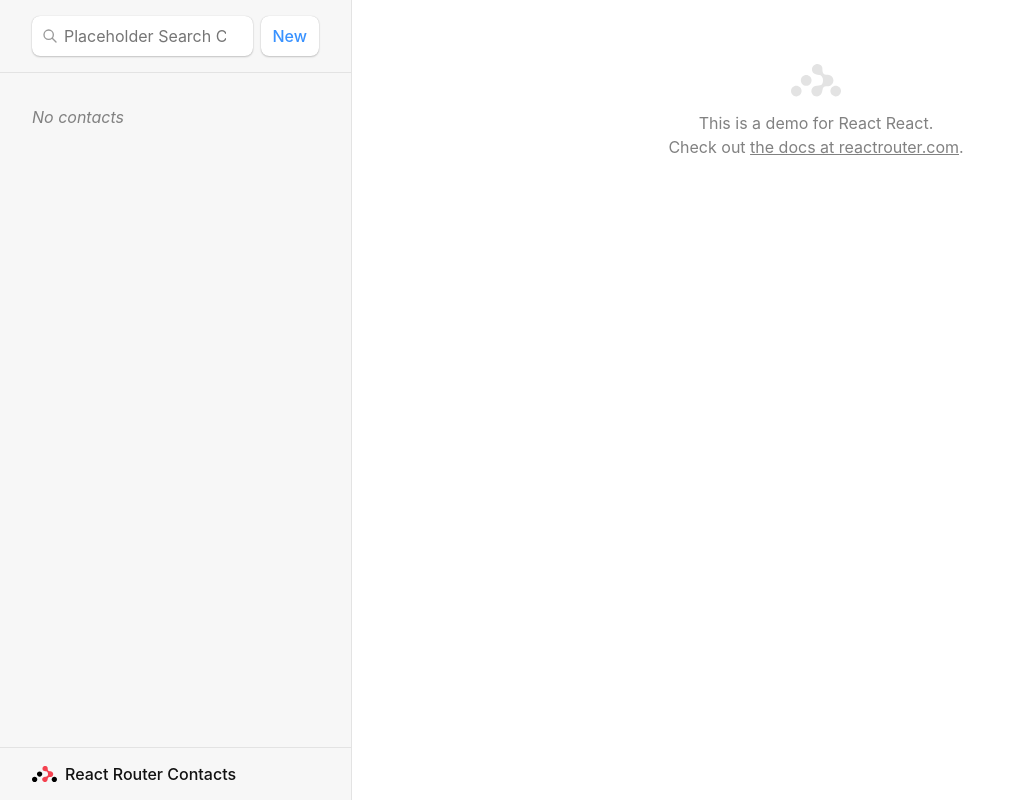
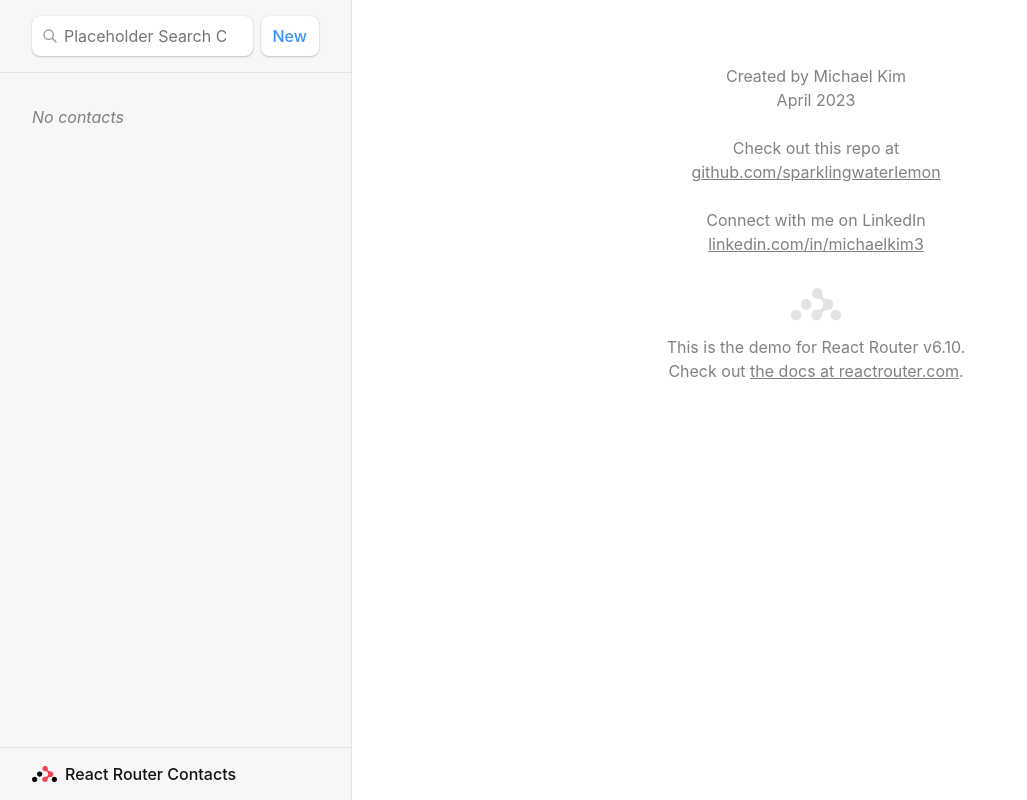
Before and after one commit to aahx/ContactHive, a React (Vite) app: page / in a window 1280 px wide. Shown: the whole page, without its empty margins (0-1027 px from the left). Built offline with nearby package versions, Linux system fonts and the light colour scheme.

Commit message:
updated index with personal info

```diff
--- a/src/index.css
+++ b/src/index.css
@@ -368,6 +368,18 @@ i {
 #contact-form p:last-child button[type="button"] {
     color: inherit;
 }
+#double-zero-state{
+    margin: 2rem auto;
+    text-align: center;
+    color: #818181;
+}
+#double-zero-state a {
+    color: inherit;
+}
+
+#double-zero-state a:hover {
+    color: #121212;
+}
 
 #zero-state {
     margin: 2rem auto;
--- a/src/routes/index.jsx
+++ b/src/routes/index.jsx
@@ -1,7 +1,27 @@
 export default function Index(){
     return(
+        <>
+        <p id="double-zero-state">
+            Created by Michael Kim
+            <br />
+            April 2023
+            <br />
+            <br />
+            Check out this repo at
+            <br />
+            <a href="https://github.com/sparklingwaterlemon/Contact-List" target="_blank">
+                github.com/sparklingwaterlemon
+            </a>
+            <br />
+            <br />
+            Connect with me on LinkedIn
+            <br />
+            <a href="https://www.linkedin.com/in/michaelkim3/" target="_blank">
+                linkedin.com/in/michaelkim3
+            </a>
+        </p>
         <p id="zero-state">
-            This is a demo for React React.
+            This is the demo for React Router v6.10.
             <br />
             Check out{" "}
             <a href="https://reactrouter.com">
@@ -9,5 +29,6 @@ export default function Index(){
             </a>
             .
         </p>
+        </>
     );
 }
```
